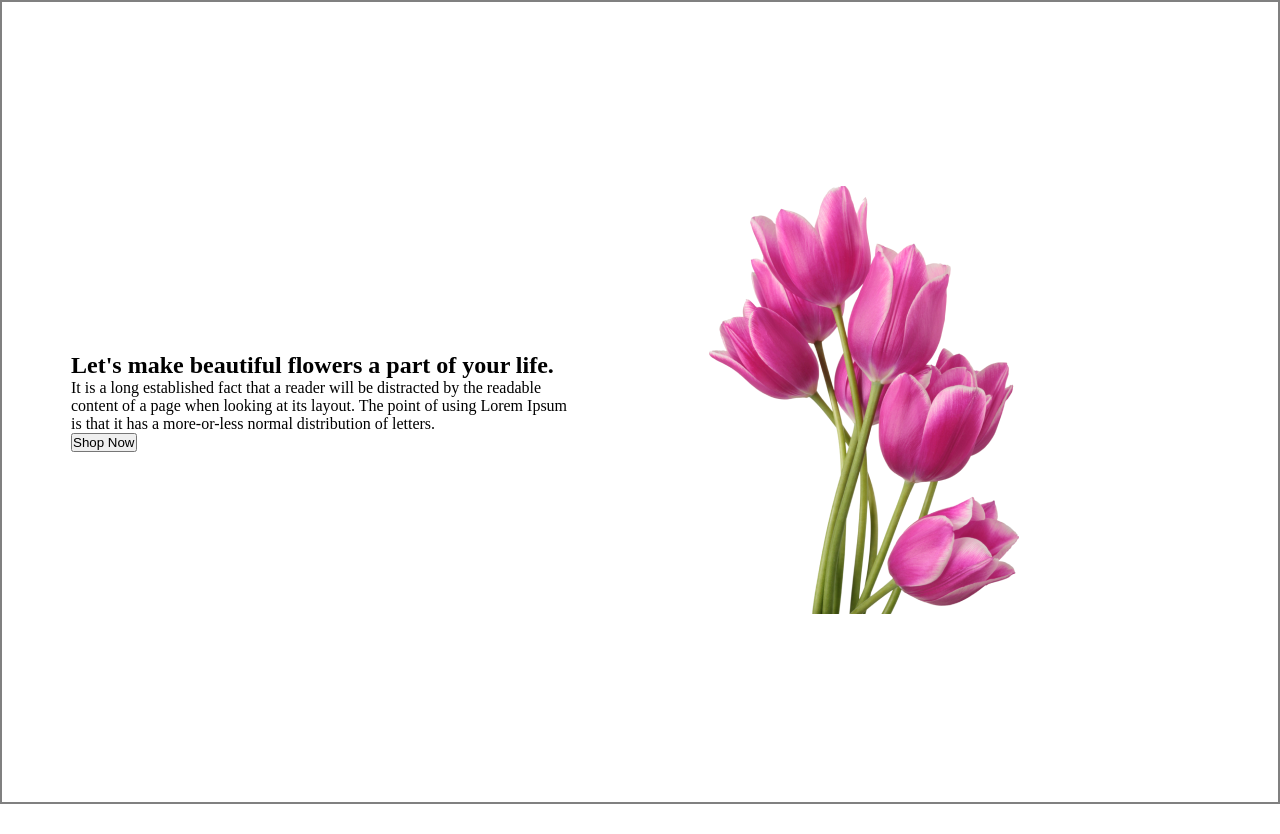
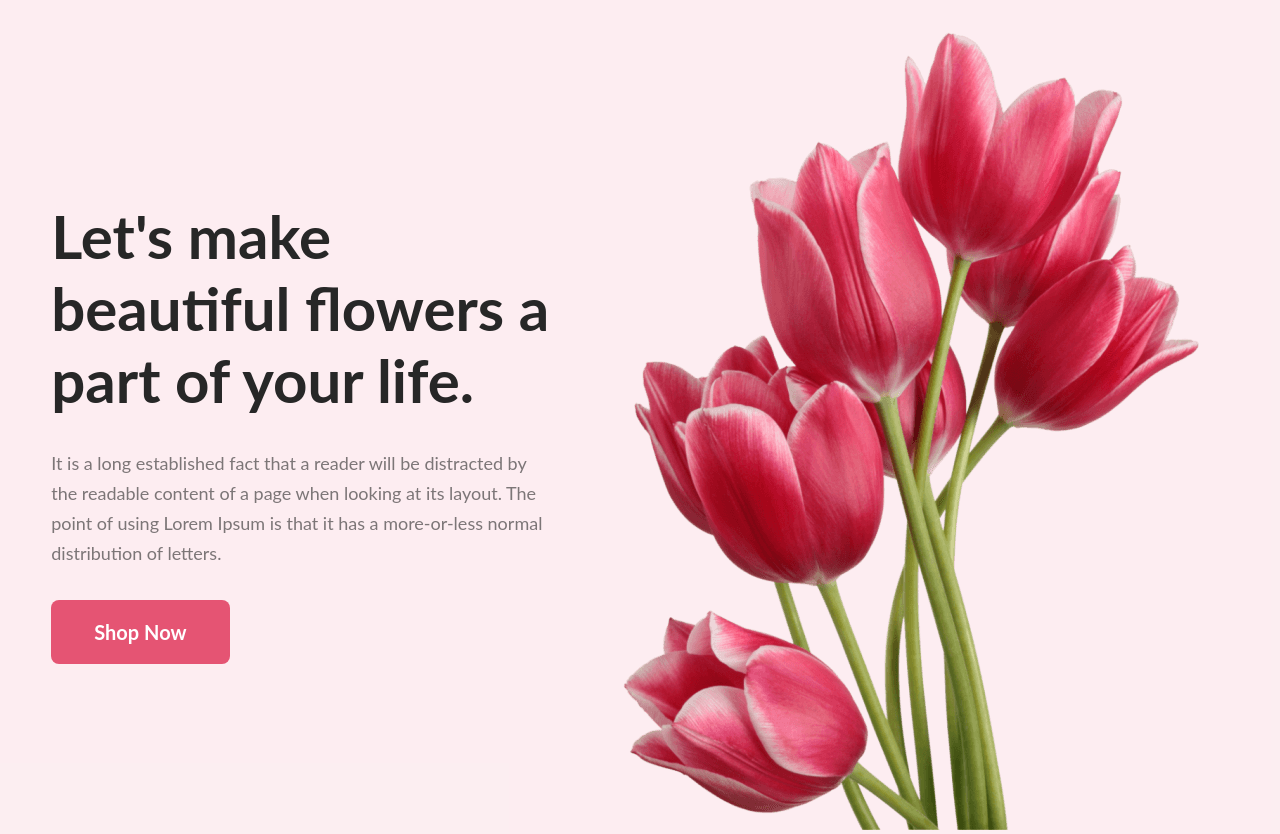
Before and after one commit to mofa-1702/Assinment-1, a plain HTML site: page index.html in a window 1280 px wide. Before the commit the page ends 804 px from the top, so only its background shows below. Drawn offline with Linux system fonts and the light colour scheme.

Commit message:
complete banner

```diff
--- a/index.html
+++ b/index.html
@@ -4,26 +4,29 @@
     <meta charset="UTF-8">
     <meta name="viewport" content="width=device-width, initial-scale=1.0">
     <title>Flower Shop</title>
+    <link rel="preconnect" href="https://fonts.googleapis.com">
+    <link rel="preconnect" href="https://fonts.gstatic.com" crossorigin>
+    <link href="https://fonts.googleapis.com/css2?family=Open+Sans:wght@800&display=swap" rel="stylesheet">
+
+
 <link rel="stylesheet" href="styles.css">
 </head>
 <body>
-  <header>
+  <header class="header">
     <section>
         <div class="banner-container">
             <div class="banner-text">
-                <h1>
+                <h1 class="title">
                     Let's make beautiful flowers a part of your life.
                 </h1>
-                <p>
+                <p class="description">
                     It is a long established fact that a reader will be distracted by the readable content of a page when looking at its layout.
                     The point of using Lorem Ipsum is that it has a more-or-less normal distribution of letters.
                 </p>
-                <button>
-                    Shop Now
-                </button>
+                <button class="btn">Shop Now</button>
             </div>
 
-            <div class="banner-img"> <img src="./flower-shop-assignment/Flower Asset/pngwing 6.png" alt=""></div>
+            <div class="banner-img"> <img src="./flower-shop-assignment/Flower Asset/pngwing 10.png" alt=""></div>
         </div>
     </section>
   </header>
--- a/styles.css
+++ b/styles.css
@@ -8,13 +8,53 @@
 }
 
 .banner-img{
-    width: 500px;
+    width: 635px;
+    padding: 0px 0px 0px 0px;
+    /* height: 800px; */
+    /* flex-shrink: 0; */
 }
 
 .banner-container{
+
+    /* width: 1920px; */
+    /* height: 850px; */
+    /* flex-shrink: 0; */
+
+    padding: 30px 30px 0px 30px;
     display: flex;
+    align-items: center;
     justify-content: space-around;
-    height: 100vh;
-    align-items: center;
-    border: 2px solid gray;
+    /* height: 100vh; */
+    /* border: 2px solid gray; */
+    background-color: #E554731A;
+
 }
+
+.title{
+    color: #272727;
+    font-family: Lato;
+    font-size: 60px;
+    font-weight: 700;
+}
+
+.description{
+    margin-top: 32px;
+    margin-bottom: 32px;
+    color: rgba(39, 39, 39, 0.60);
+    font-family: Lato;
+    font-size: 18px;
+    font-weight: 400;
+    line-height: 30px;
+}
+
+.btn{
+    border: 0;
+    color: #FFF;
+    font-family: Lato;
+    font-size: 20px;
+    font-weight: 700;
+    padding: 20px 43px;
+    gap: 10px;
+    border-radius: 8px;
+    background: #E55473;
+}
```
